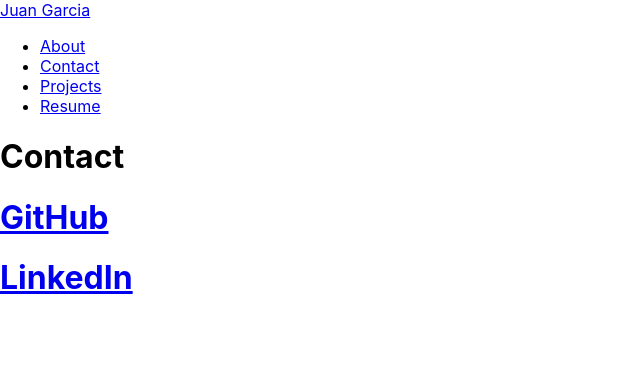
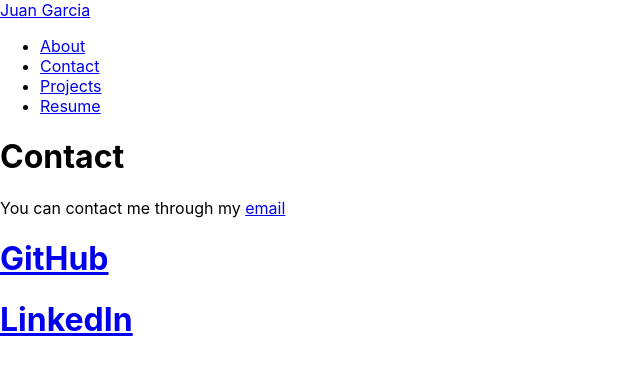
Before and after one commit to juanm98/react-portfolio, a React (Create React App) app: page /contact in a window 1280 px wide. Shown: the top 374 px of the page, without its empty margins (0-640 px from the left). Built offline with nearby package versions, Linux system fonts and the light colour scheme.

Commit message:
Add email

```diff
--- a/src/pages/Contact.jsx
+++ b/src/pages/Contact.jsx
@@ -2,6 +2,7 @@
   return (
     <>
       <h1>Contact</h1>
+      <p>You can contact me through my <a href="juanmgarcia098@gmail.com">email</a></p>
       <h1><a href="https://github.com/juanm98">GitHub</a></h1>
       <h1><a href="https://www.linkedin.com/in/juan-grullon/">LinkedIn</a></h1>
     </>
```
